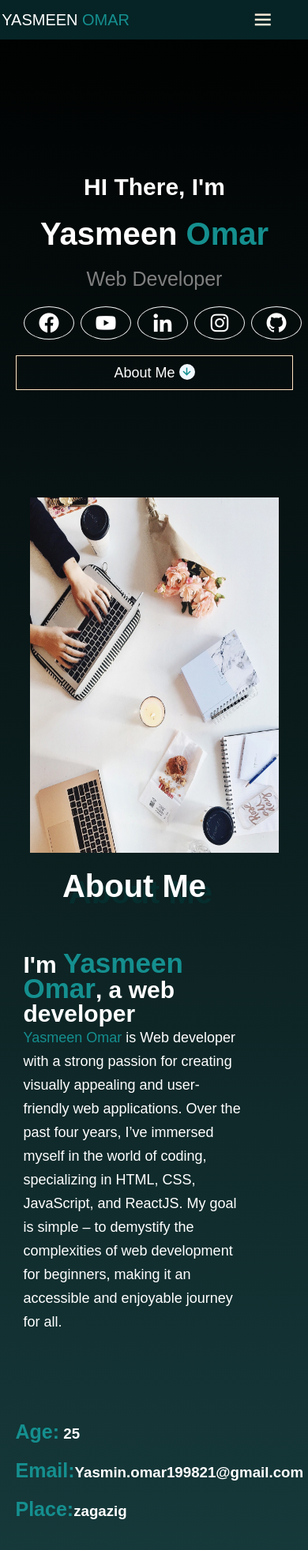
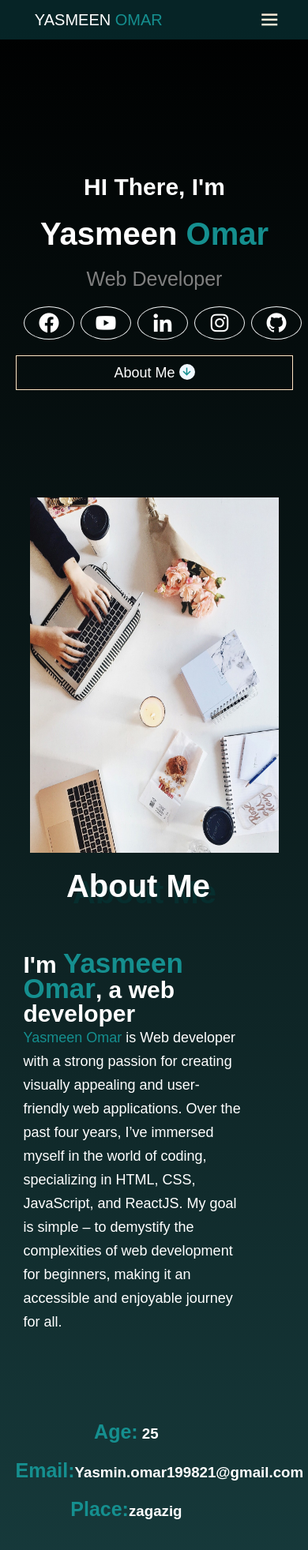
Before and after one commit to YasmeenOmar98/portfolio-template, a plain HTML site: page index.html in a window 390 px wide. Shown: the top 1963 px of the page at 79% size. Drawn offline with nearby package versions, Linux system fonts and the light colour scheme.

Commit message:
Update style.css

```diff
--- a/style.css
+++ b/style.css
@@ -362,11 +362,10 @@ color: antiquewhite;
 .nav-left a{
 font-size: 20px;
 margin-bottom: 5px;
-margin-left: 0px;
+margin-left: 10px;
 }
 nav{
     padding:10px 20px 10px  20px;
-    margin-left: -40px;
 }
 
 hr{
@@ -382,7 +381,7 @@ width: 100%;}
 .right-header{
 width: 100%;}
 .about-mee{
-margin-left: -50px;
+margin-left: -40px;
 }
 .left-header .icon-header ul li a i{
     width: 100%;
@@ -403,6 +402,7 @@ width: 100%;
 }
 .right-about{
 width: 80%;
+text-align: center;
 
 }
 .skill{
@@ -438,7 +438,6 @@ width: 100%;
 }
 .left-contact{
     width: 100%;
-    margin-left: -40px;
 }
 .left-contact img{
     max-width: 100%;
```
